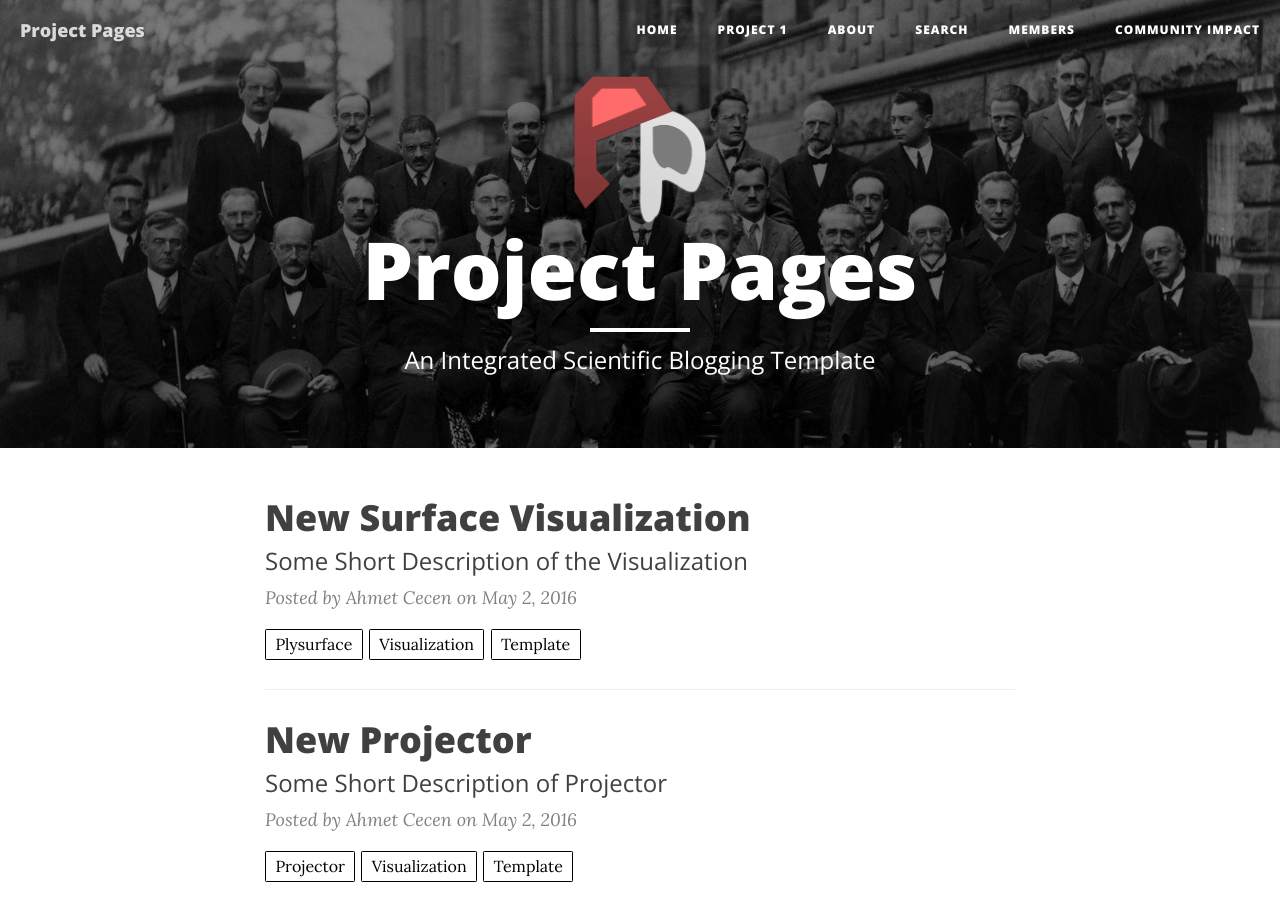
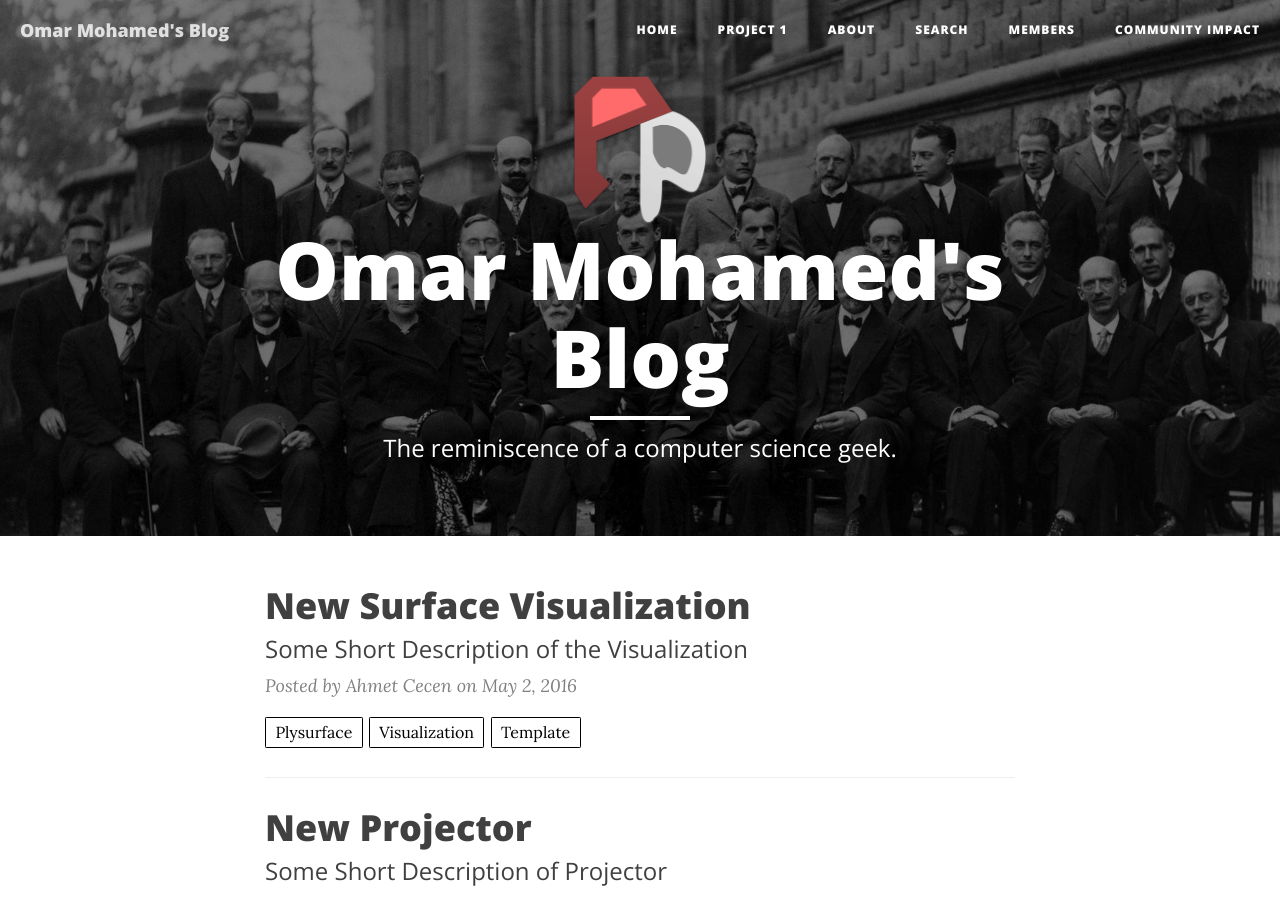
Before and after one commit to omar-mohamed/omar-mohamed.github.io, a Jekyll site: the page built from index.html, in a window 1280 px wide and 900 px high. Built offline with Jekyll 4.4.1, drawn with Linux system fonts in a browser that asks for light colours; nearby versions of some CDN libraries; the list of posts is cut into pages by our own code.

Commit message:
-updated config

```diff
--- a/_config.yml
+++ b/_config.yml
@@ -1,21 +1,21 @@
 # Site settings
-title: Project Pages
-description: "An Integrated Scientific Blogging Template"
-url: "https://projectpages.github.io"
+title: Omar Mohamed's Blog
+description: "The reminiscence of a computer science geek."
+url: "https://omar-mohamed.github.io"
 
 
 
 
 # Secondary Parameters
-baseurl: "/project-pages"
+baseurl: "/"
 header-img: img/home-bg.jpg
 headercolor: "#FFFFFF"
-logo: /project-pages/img/logos/Project-Pages-New-Logo-Inverted.png
+logo: /img/logos/Project-Pages-New-Logo-Inverted.png
 
 # Tertiary Parameters
-github_username:  projectpages
-project_repository: project-pages
-disqus_shortname: project-pages
+github_username:  omar-mohamed
+project_repository: omar-mohamed.github.io
+disqus_shortname: omar-mohamed
 g-analytics: UA-75881392-1
 altmetric: true
 
```
